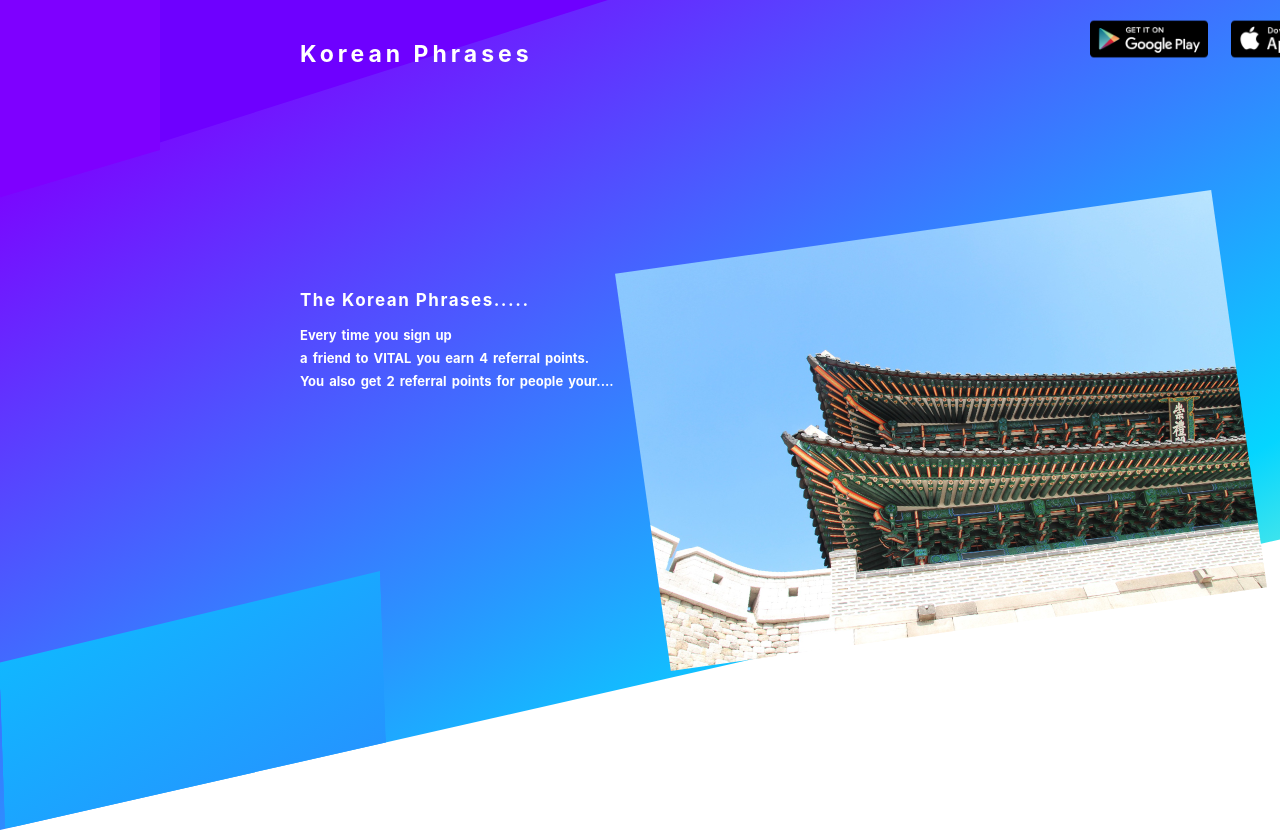
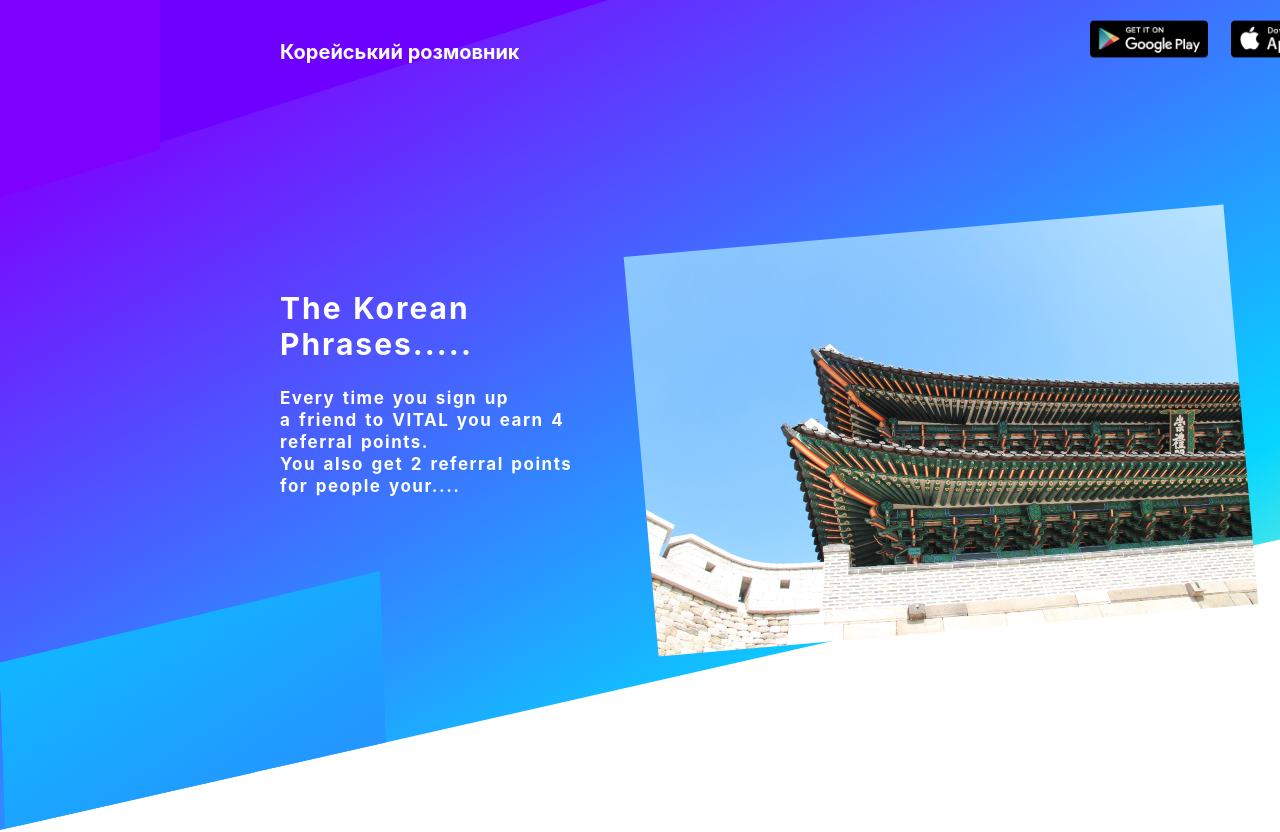
Before and after one commit to KeyToTech/KoreanPhraseBookSite, a React (Create React App) app in the folder my-app/: page / in a window 1280 px wide. Shown: the top 832 px of the page. Built offline with nearby package versions, Linux system fonts and the light colour scheme.

Commit message:
changed font size, deleted menu in footer

```diff
--- a/my-app/src/components/content.css
+++ b/my-app/src/components/content.css
@@ -39,32 +39,17 @@
 
   .info_text {
     color: black;
+    letter-spacing: 4px;
     font-size: 35px;
   }
 
   p {
     color: black;
     font-size: 20px;
+    line-height: 1.4;
+    word-spacing: 1px;
   }
 
   img {
     width: 100%;
   }
-
-  h1 {
-    color: white;
-    letter-spacing: 4px;
-    font-size: 25px;
-  }
-
-  h2 {
-    color: white;
-    font-size: 30px;
-  }
-
-  h3 {
-    color: white;
-    font-size: 20px;
-    line-height: 1.4;
-    word-spacing: 2px;
-  }
--- a/my-app/src/components/footer.css
+++ b/my-app/src/components/footer.css
@@ -102,12 +102,12 @@ footer {
   }
 
   .right_block {
-    width: 30%;
+    width: 80%;
     text-align: right;
   }
 
   .follow_block {
-    width: 50%;
+    width: 20%;
     display: flex;
     flex-direction: column;
     position: relative;
--- a/my-app/src/components/footer.js
+++ b/my-app/src/components/footer.js
@@ -25,22 +25,6 @@ class Footer extends Component{
             </div>
 
 
-            <div className="menu_footer_block">
-              <div className="menu_items">
-                <div className="menu_item">
-                  <h2>About</h2>
-                </div>
-                <div className="menu_item">
-                  <h2>Price</h2>
-                </div>
-                <div className="menu_item">
-                  <h2>Features</h2>
-                </div>
-              </div>
-            </div>
-
-
-
         <div className="right_block">
           <div className="follow_block">
             <div className="follow_us">
@@ -48,17 +32,22 @@ class Footer extends Component{
             </div>
           <div className="follow_items">
             <div className="follow_item">
+              <a href="http://www.keytotech.com/" class="active">
                <img className="foolow_img" src={icFacebook}/>
+               </a>
              </div>
              <div className="follow_item">
+                <a href="http://www.keytotech.com/" class="active">
                   <img className="foolow_img" src={icTwitter}/>
+                 </a>
                 </div>
               <div className="follow_item">
+                <a href="http://www.keytotech.com/" class="active">
                  <img className="foolow_img" src={icInstagram}/>
+                  </a>
                 </div>
             </div>
           </div>
-
         </div>
       </footer>
         );
--- a/my-app/src/components/header.css
+++ b/my-app/src/components/header.css
@@ -65,7 +65,7 @@
 
   .average_header_block {
     width: 50%;
-    margin-left: 300px;
+    margin-left: 250px;
     text-align: left;
     position: relative;
   }
@@ -74,12 +74,16 @@
     width: 100%;
     height: 100px;
     margin-top: 40px;
+    margin-left: 30px;
   }
 
   .info_header_block {
+    width: 100%;
+    height: 600px;
     text-align: left;
-    height: 500px;
-    margin-top: 150px;
+    margin-top: 150px;;
+    margin-left: 30px;
+    position: relative;
   }
 
   .right_header_block {
@@ -143,5 +147,24 @@
     width: 100%;
     height: auto;
     margin: 0;
-    transform: rotate(-8deg);
+    transform: rotate(-5deg);
   }
+
+  .title {
+    color: white;
+    font-size: 30px;
+    word-spacing: 1.5px;
+    letter-spacing: 2px;
+  }
+
+  .subtitle {
+    color: white;
+    font-size: 17px;
+    line-height: 1.3;
+    word-spacing: 2px;
+    letter-spacing: 1.5px;
+  }
+
+  .app-name{
+    font-size: 20px;
+  }
--- a/my-app/src/components/header.js
+++ b/my-app/src/components/header.js
@@ -3,7 +3,6 @@ import stubImage from '../res/stub_image.jpg';
 import koreanImg from '../res/korea.jpg';
 import googlePlayBottom from '../res/google-store.png';
 import iosStoreBottom from '../res/ios-store.png';
-
 import './header.css';
 
 class Header extends Component {
@@ -26,14 +25,12 @@ class Header extends Component {
 
           <div className="average_header_block">
               <div className="logo_header">
-                <h1>Korean Phrases</h1>
+                <h1 className='app-name'>Корейський розмовник</h1>
               </div>
 
             <div className="info_header_block">
-              <div className="info_block">
-                <h2>The Korean Phrases.....</h2>
-                <h3>Every time you sign up <br/> a friend to VITAL you earn 4 referral points. <br/>You also get 2 referral points for people your....</h3>
-              </div>
+                <h2 className='title'>The Korean Phrases.....</h2>
+                <h3 className='subtitle'>Every time you sign up <br/> a friend to VITAL you earn 4 referral points. <br/>You also get 2 referral points for people your....</h3>
             </div>
           </div>
         </div>
```
Lines whose indentation alone changed are shown as unchanged.
